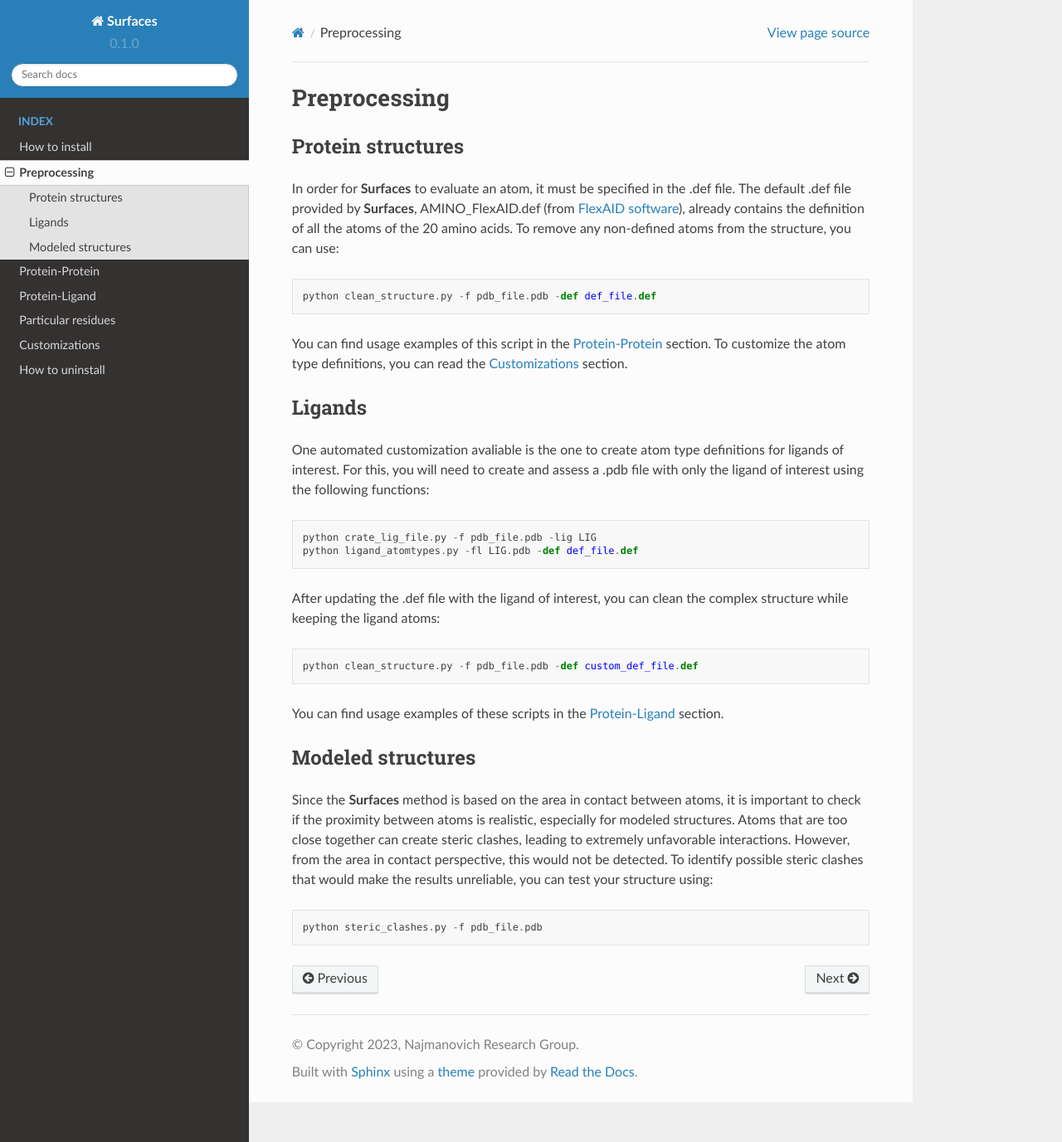
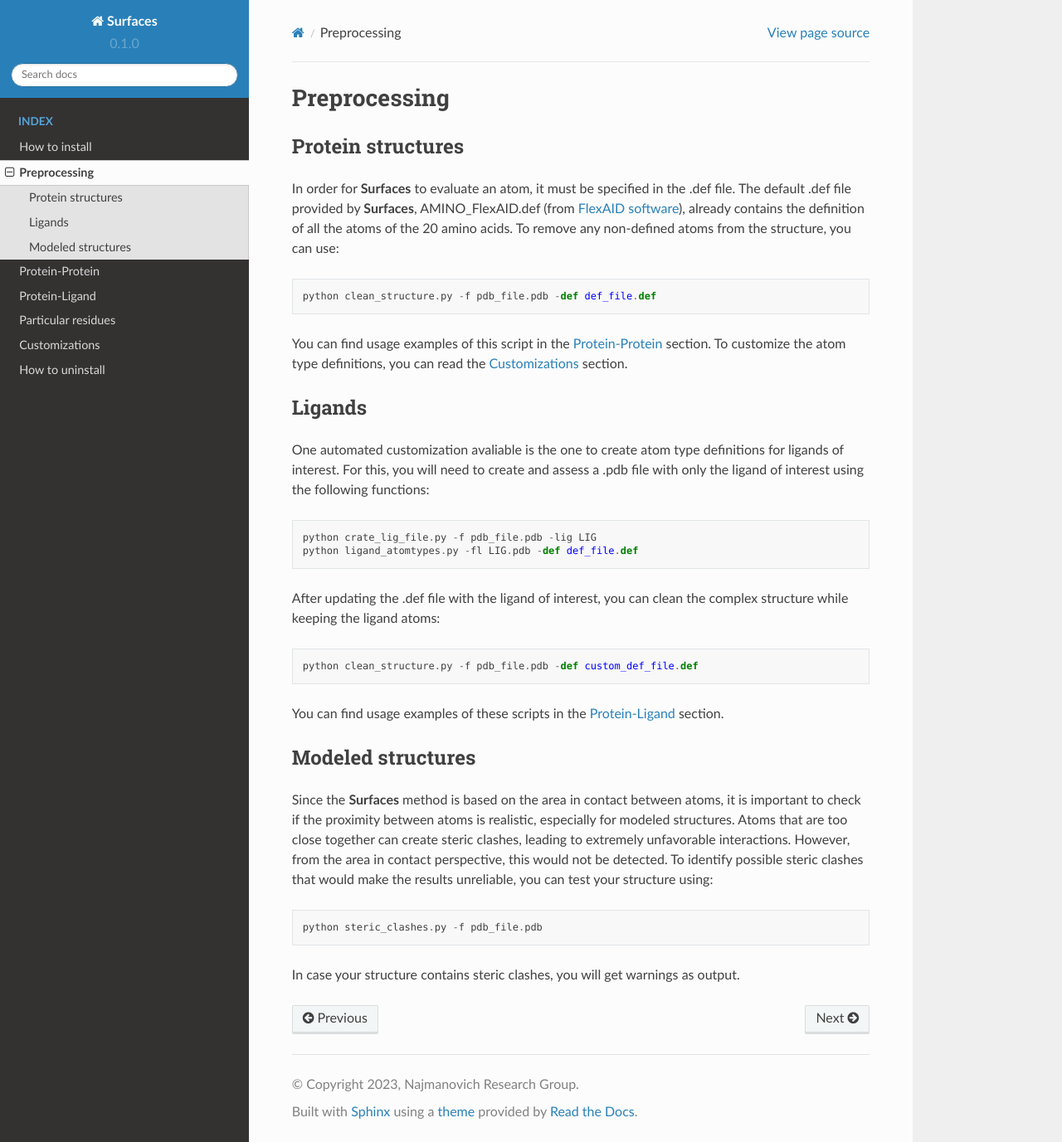
Before and after one commit to nataliateruel/Surfaces_tutorial, a Sphinx documentation site: the page built from docs/source/Preprocessing.rst, in a window 1280 px wide and 1377 px high. Shown: the whole window at 83% size. Built offline with Sphinx 7.4.7 and the Read the Docs theme 2.0.0, drawn with Linux system fonts in a browser that asks for light colours.

Commit message:
Update Preprocessing.rst

```diff
--- a/docs/source/Preprocessing.rst
+++ b/docs/source/Preprocessing.rst
@@ -30,3 +30,5 @@ Modeled structures
 Since the **Surfaces** method is based on the area in contact between atoms, it is important to check if the proximity between atoms is realistic, especially for modeled structures. Atoms that are too close together can create steric clashes, leading to extremely unfavorable interactions. However, from the area in contact perspective, this would not be detected. To identify possible steric clashes that would make the results unreliable, you can test your structure using::
 
    python steric_clashes.py -f pdb_file.pdb
+
+In case your structure contains steric clashes, you will get warnings as output.
```
